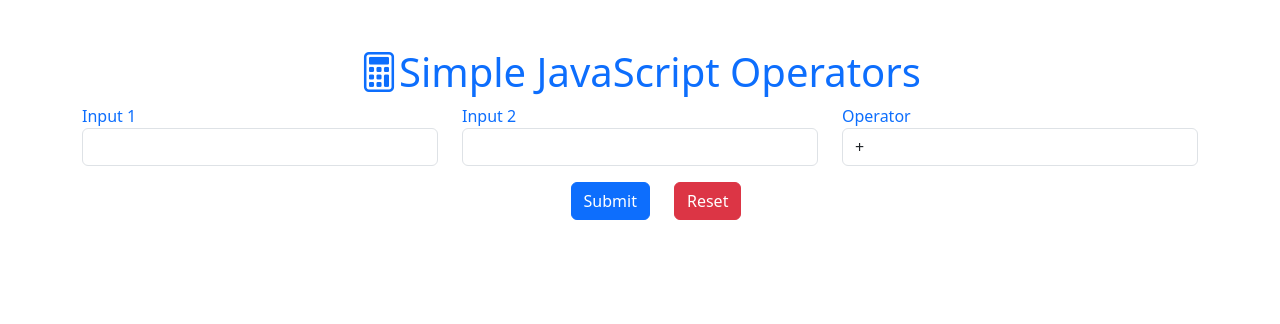
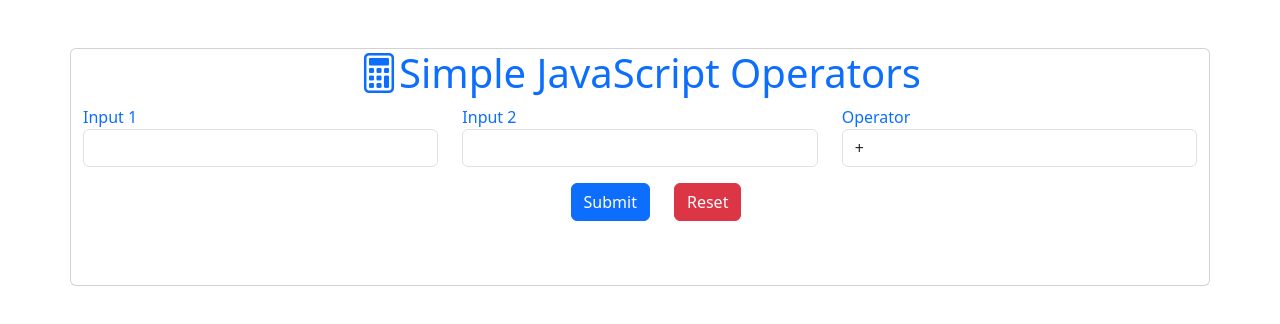
Before and after one commit to ceprogrammer69/Javascript-Operators, a plain HTML site: page index.html in a window 1280 px wide. Drawn offline with nearby package versions, Linux system fonts and the light colour scheme.

Commit message:
added card

```diff
--- a/index.html
+++ b/index.html
@@ -12,7 +12,7 @@
 </head>
 <body>
 
-  <div class="container mt-5">
+  <div class="container mt-5 card">
     <h1 class="text-center text-primary"> <i class="bi bi-calculator"></i>Simple JavaScript Operators </h1>
     <form>
     <div class="row">
```
